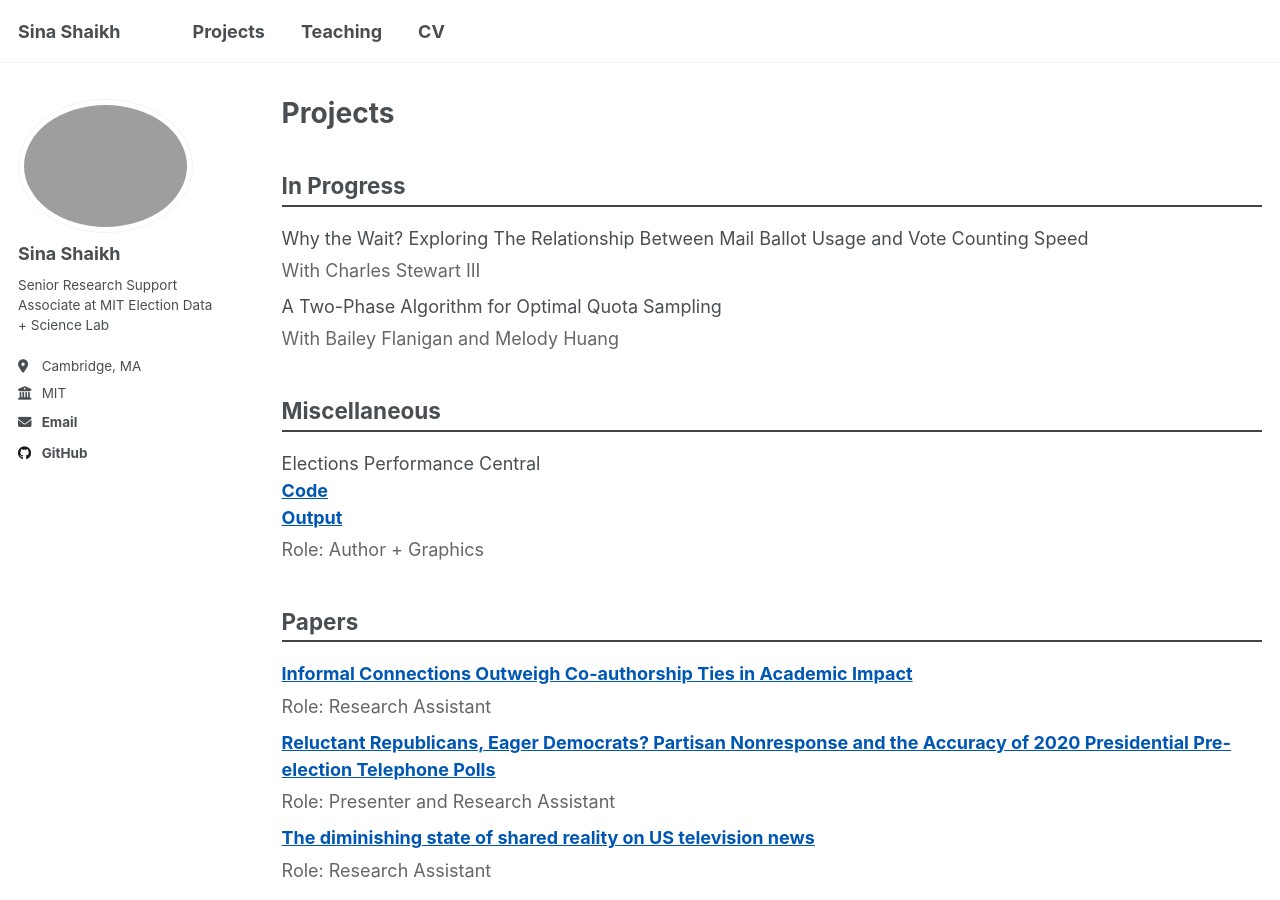
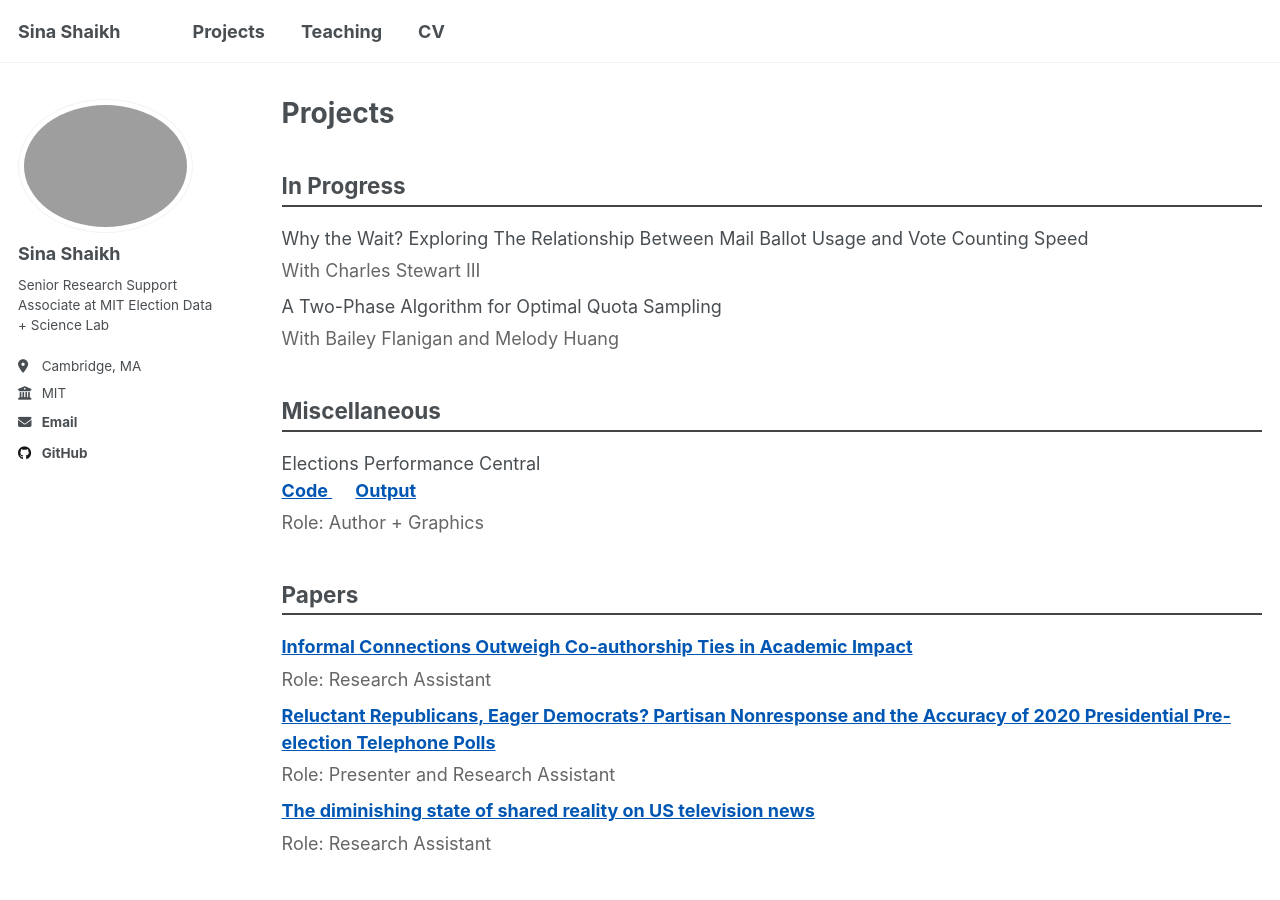
Before and after one commit to SinaShaikh/sinashaikh.github.io, a Jekyll site: the page built from _pages/publications.html, in a window 1280 px wide and 900 px high. Built offline with Jekyll 4.4.1, drawn with Linux system fonts in a browser that asks for light colours; a script that is not in the unit is left out.

Commit message:
Update publications.html

```diff
--- a/_pages/publications.html
+++ b/_pages/publications.html
@@ -83,7 +83,8 @@ author_profile: true
         Elections Performance Central<br>
         <a href="https://github.com/Sinas100/election_scraper" target="_blank" rel="noopener noreferrer">
           Code
-        </a><br>
+        </a>
+        &emsp;
         <a href="https://www.elexcentral.org/state-updates" target="_blank" rel="noopener noreferrer">
           Output
         </a>
```
